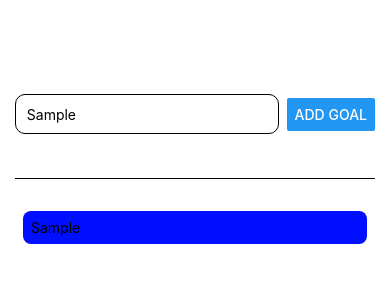
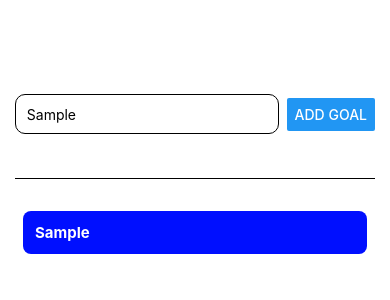
Before and after one commit to moemnml33/Goal-Tracker-Mobile, a React Native app in the folder my-app/: screen / in a window 390 px wide. Both pictures are taken after typing "Sample" into the empty fields and a click on the button "ADD GOAL". Shown: the top 300 px of the page. Built offline with nearby package versions, Linux system fonts and the light colour scheme.

Commit message:
Update to App.js
Update to text styling

```diff
--- a/my-app/App.js
+++ b/my-app/App.js
@@ -33,7 +33,7 @@ export default function App() {
       <View style={styles.goalsContainer}>
         {courseGoals.map((goal, key) => (
           <View key={key} style={styles.goalItem}>
-            <Text>{goal}</Text>
+            <Text style={styles.goalText}>{goal}</Text>
           </View>
         ))}
       </View>
@@ -70,9 +70,13 @@ const styles = StyleSheet.create({
   },
   goalItem: {
     margin: 8,
-    padding: 8,
+    padding: 12,
     borderRadius: 8,
     backgroundColor: "#000fff",
+  },
+  goalText: {
     color: "white",
+    fontSize: 15,
+    fontWeight: "bold",
   },
 });
--- a/my-app/package.json
+++ b/my-app/package.json
@@ -17,5 +17,9 @@
   "devDependencies": {
     "@babel/core": "^7.20.0"
   },
-  "private": true
+  "private": true,
+  "description": "// create expo app expo init name-of-app // change directory cd name-of-app // install node modules/dependencies npm install // start app npm start",
+  "keywords": [],
+  "author": "",
+  "license": "ISC"
 }
```
Also changed, not shown: 1 other file (tests, documents, lock files or other folders).
